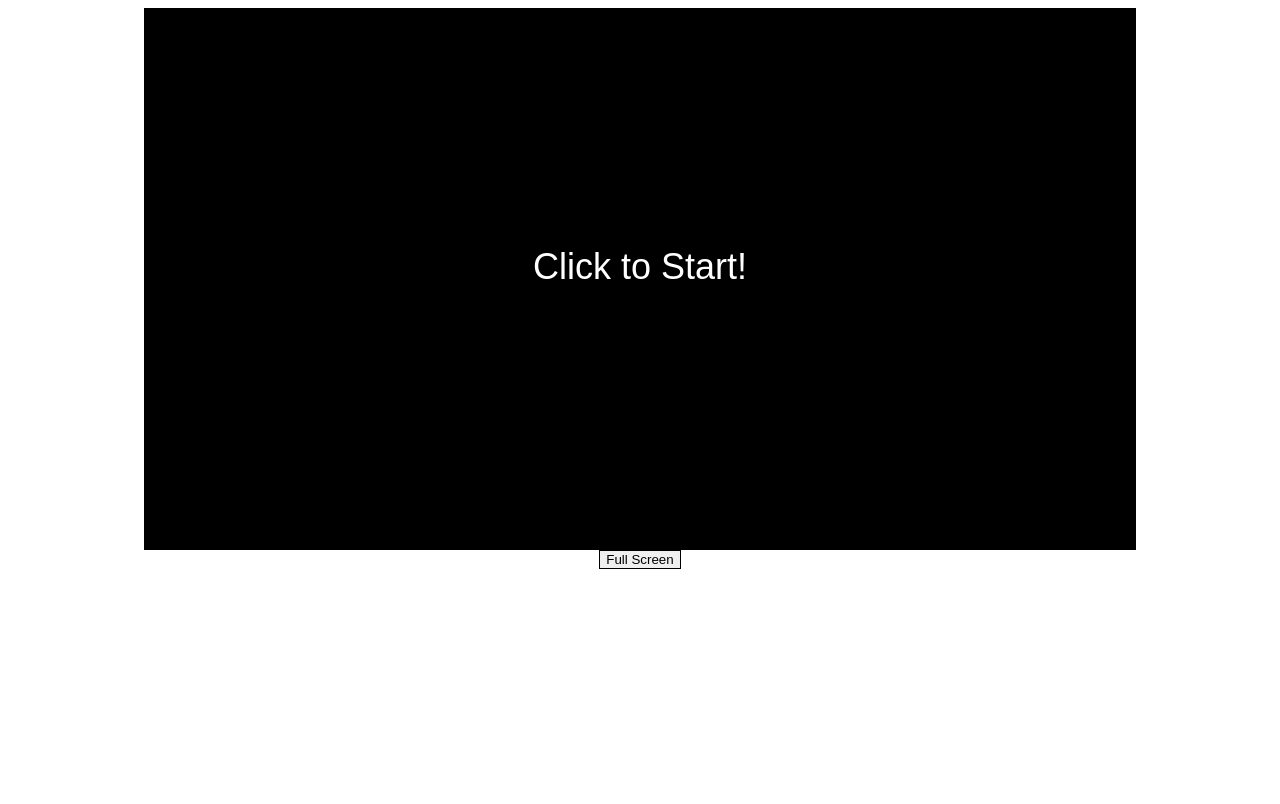
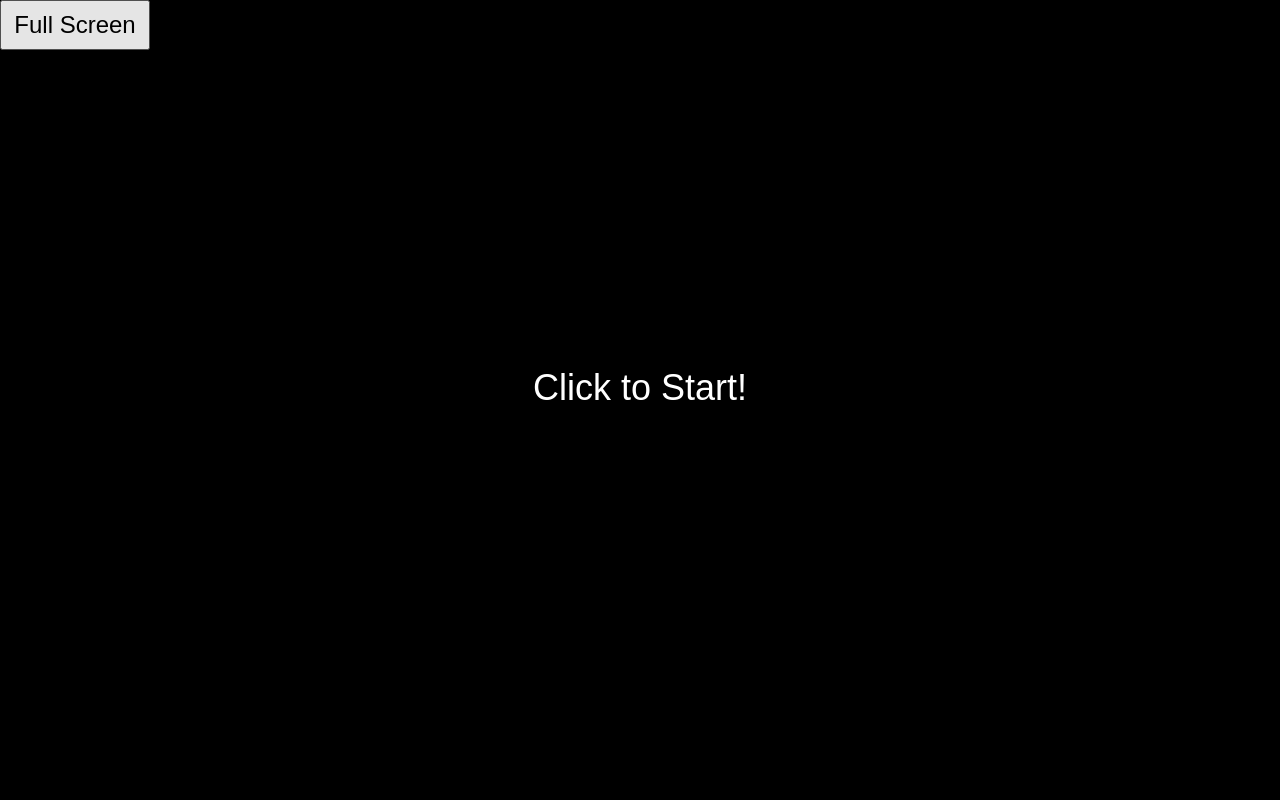
Before and after one commit to SuperBanger/flappy-monster, a plain HTML site: page index.html in a window 1280 px wide. Drawn offline with Linux system fonts and the light colour scheme.

Commit message:
add full screen

```diff
--- a/index.html
+++ b/index.html
@@ -9,7 +9,7 @@
 </head>
 <body>
 
-    <canvas id="canvas"  width="990" height="540" tabindex="0">Your browser is not supported.</canvas>
+    <canvas id="canvas" tabindex="0">Your browser is not supported.</canvas>
     <button id="fullScreen">Full Screen</button>
 
 </body>
--- a/src/css/style.css
+++ b/src/css/style.css
@@ -1,6 +1,13 @@
-#canvas,
+html, body {
+    height: 100%;
+    margin: 0;
+}
+
 #fullScreen {
-    border: 1px solid black;
-    display: block;
-    margin: 0 auto;
+    position: absolute;
+    top: 0;
+    left: 0;
+    width: 150px;
+    height: 50px;
+    font-size: 24px;
 }
--- a/src/index.js
+++ b/src/index.js
@@ -4,14 +4,36 @@ const canvas = document.getElementById('canvas');
 /** @type {CanvasRenderingcontext2D} */
 const context = canvas.getContext('2d');
 
+canvas.setAttribute('width', innerWidth);
+canvas.setAttribute('height', innerHeight);
+
 // Game Objects
-const background = new Background(canvas);
-const score = new Score(canvas);
-const wallService = new WallService(canvas);
-const monster = new Monster(canvas);
+let background;
+let score;
+let wallService;
+let monster;
 // Game Objects
 
-let state = gameStates.INITIAL;
+let state;
+
+function setUp() {
+    background = new Background(canvas);
+    score = new Score(canvas);
+    wallService = new WallService(canvas);
+    monster = new Monster(canvas);
+
+    state = gameStates.INITIAL;
+}
+
+function restart() {
+    reset();
+    wallService.startWallGeneration();
+    state = gameStates.GAME_PLAYING;
+}
+
+function setGameOver() {
+    state = gameStates.GAME_OVER
+}
 
 function drawNonPlayBackground() {
     context.fillStyle = 'black';
@@ -33,7 +55,7 @@ function drawGamePlayScreen() {
 
     background.loop();
     score.draw();
-    wallService.drawWalls(monster, () => state = gameStates.GAME_OVER);
+    wallService.drawWalls(monster, setGameOver);
     monster.draw();
 }
 
@@ -70,6 +92,9 @@ canvas.addEventListener('click', () => {
         case gameStates.GAME_PLAYING:
             monster.bump();
             break;
+        case gameStates.GAME_OVER:
+            restart();
+            break;
     }
 });
 
@@ -77,9 +102,7 @@ canvas.addEventListener('keydown', (e) => {
     switch (state) {
         case gameStates.GAME_OVER:
             if (e.code === 'KeyR') {
-                reset();
-                wallService.startWallGeneration();
-                state = gameStates.GAME_PLAYING;
+                restart();
             }
             break;
     }
@@ -97,5 +120,12 @@ fsButton.addEventListener('click', () => {
     }
 });
 
+window.addEventListener('resize', () => {
+    canvas.setAttribute('width', innerWidth);
+    canvas.setAttribute('height', innerHeight);
 
+    setUp();
+});
+
+setUp();
 requestAnimationFrame(runGameLoop);
--- a/src/models/background.js
+++ b/src/models/background.js
@@ -11,7 +11,7 @@ class Background {
         const width = this._canvas.width;
         const height = this._canvas.height;
 
-        this._context.drawImage(backgroundImage, this._x, 0, width, height);
+        this._context.drawImage(backgroundImage, this._x, 0, width + backgroundGlueSize, height);
         this._context.drawImage(backgroundImage, this._continueX, 0, width, height);
     }
 
--- a/src/utils/constants.js
+++ b/src/utils/constants.js
@@ -11,6 +11,7 @@ const wallWidth = 100;
 
 const backgroundImage = new Image();
 backgroundImage.src = 'src/img/back.png';
+const backgroundGlueSize = 2;
 
 const scoreFont = '45px Verdana';
 const scoreTextOffsetX = 150;
@@ -20,7 +21,7 @@ const gameVelocity = 5;
 const fontColor = 'white';
 const startMsg = 'Click to Start!';
 const startFont = '36px Arial';
-const restartMsg = 'Press R to Restart!';
+const restartMsg = 'Press R or Click to Restart!';
 const restartFont = '24px Arial';
 const restartOffsetY = -50;
 const gameOverMsg = 'Game Over :(';
```
